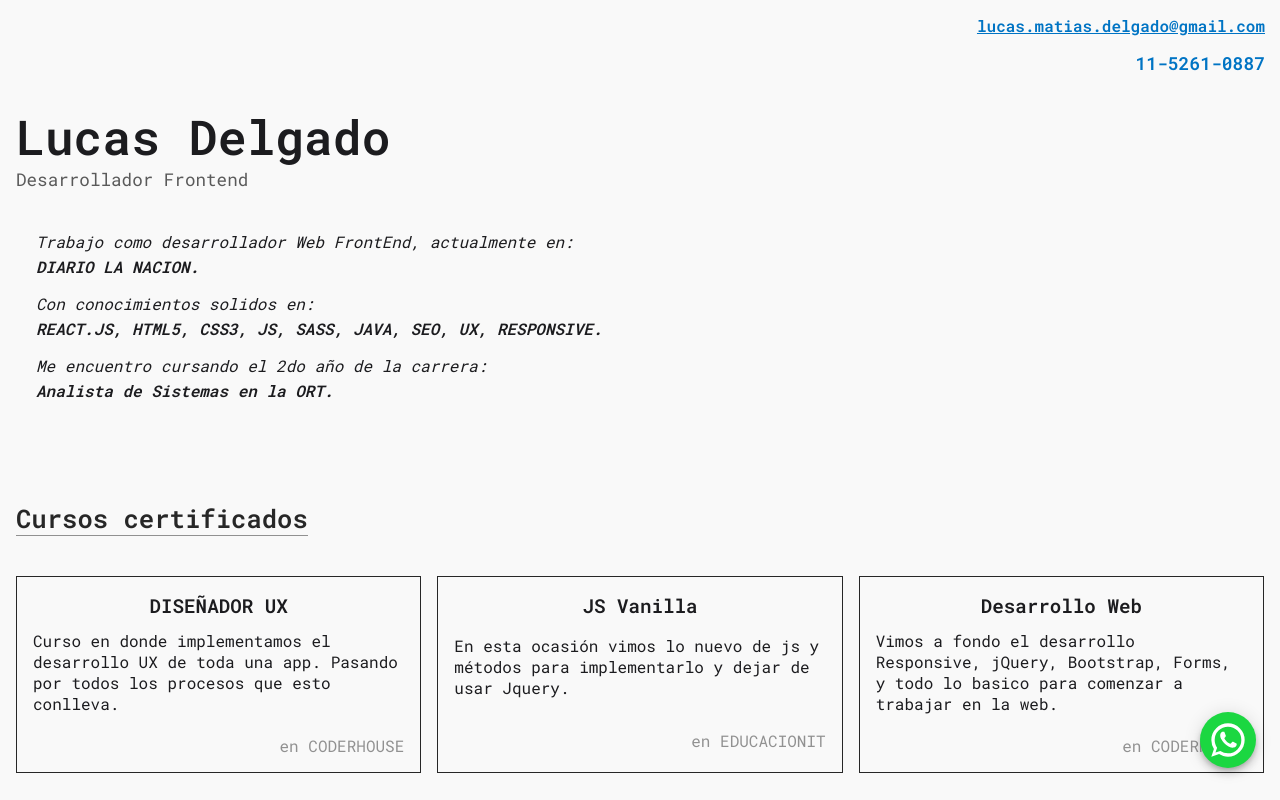
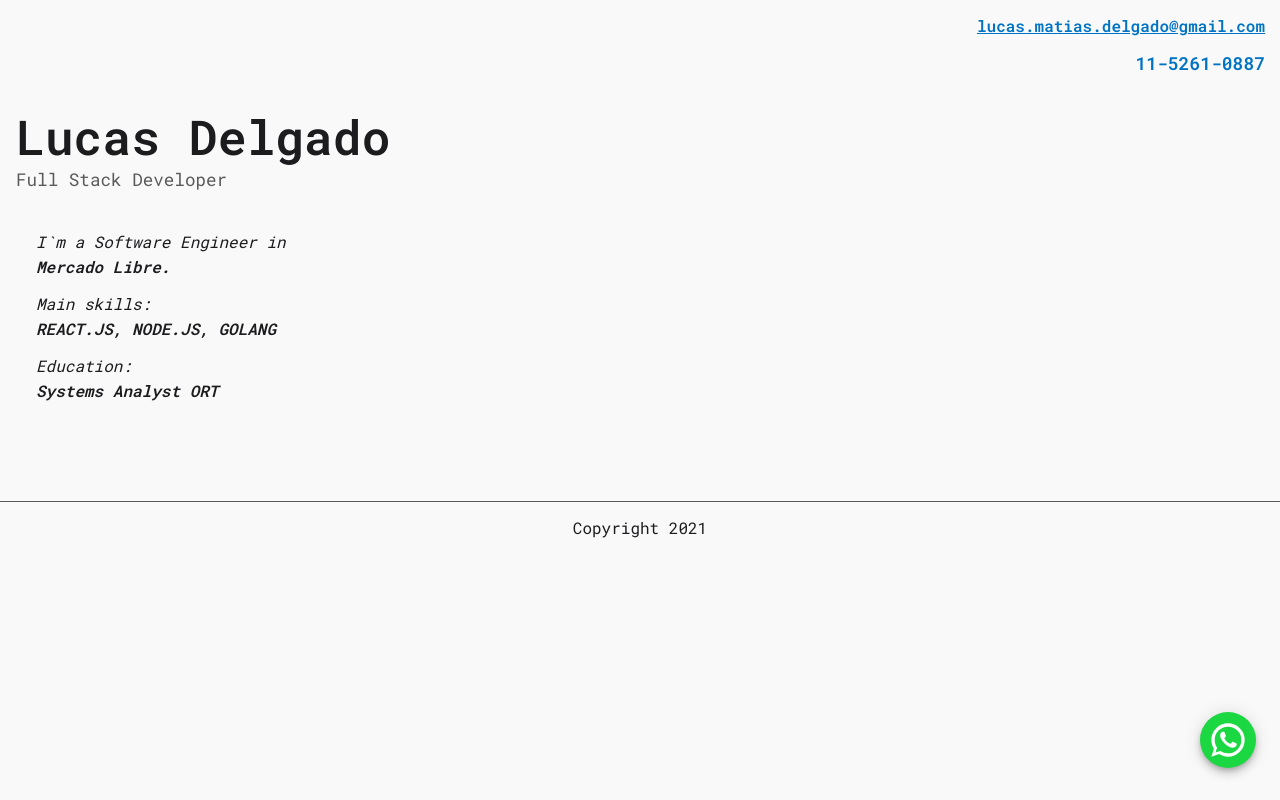
Before and after one commit to LucasDelgado/lucas2021, a Next.js app: page / in a window 1280 px wide. Shown: the top 800 px of the page. Built offline with nearby package versions, Linux system fonts and the light colour scheme.

Commit message:
add new data

```diff
--- a/pages/index.js
+++ b/pages/index.js
@@ -13,44 +13,18 @@ const Home = (props) => {
           <span>{siteConfig.rol}</span>
         </h1>
         <article className="home__descripPrincipal">
-          <p>Trabajo como desarrollador Web FrontEnd, actualmente en:
-            <strong> DIARIO LA NACION.</strong>
+          <p>I`m a Software Engineer in
+            <strong>Mercado Libre.</strong>
           </p>
           <p>
-            Con conocimientos solidos en:
-            <strong>REACT.JS, HTML5, CSS3, JS, SASS, JAVA, SEO, UX, RESPONSIVE.</strong>
+            Main skills:
+            <strong>REACT.JS, NODE.JS, GOLANG</strong>
           </p>
           <p>
-            Me encuentro cursando el 2do año de la carrera:
-            <strong>Analista de Sistemas en la ORT.</strong>
+            Education:
+            <strong>Systems Analyst ORT</strong>
           </p>
         </article>
-      </section>
-      <section className="skills">
-        <Title
-          title="Cursos certificados"/>
-        <div className="grid grid-1-mobile">
-          <Card
-            title="DISEÑADOR UX"
-            descrip="Curso en donde implementamos el desarrollo UX de toda una app. Pasando por todos los procesos que esto conlleva."
-            place="en CODERHOUSE"/>
-
-          <Card
-            title="JS Vanilla"
-            descrip="En esta ocasión vimos lo nuevo de js y métodos para implementarlo y dejar de usar Jquery."
-            place="en EDUCACIONIT"/>
-
-          <Card
-            title="Desarrollo Web"
-            descrip="Vimos a fondo el desarrollo Responsive, jQuery, Bootstrap, Forms, y todo lo basico para comenzar a trabajar en la web."
-            place="en CODERHOUSE"/>
-        </div>
-      </section>
-
-      <section className="blog">
-        <Title
-          title="Blog"/>
-          <p>Proximamente....</p>
       </section>
     </div>
   );
--- a/siteConfig.json
+++ b/siteConfig.json
@@ -1,6 +1,6 @@
 {
     "name":"Lucas Delgado",
-    "rol":"Desarrollador Frontend",
-    "description":"Lucas Delgado desarrollador web Frontend. Diseño y programación Web. Obtenga su sitio institucional, E-commerce, tienda online, APP para su negocio.",
+    "rol":"Full Stack Developer",
+    "description":"Lucas Delgado Full Stack Developer",
     "url": "https://lucasdelgado.com.ar"
 }
```
